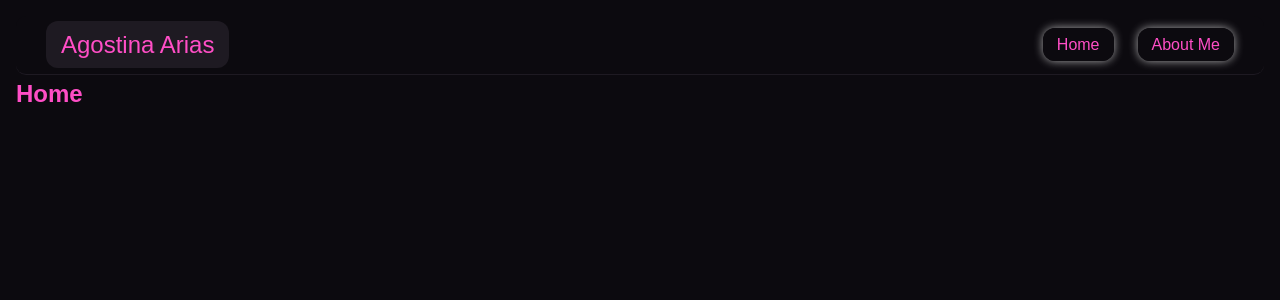
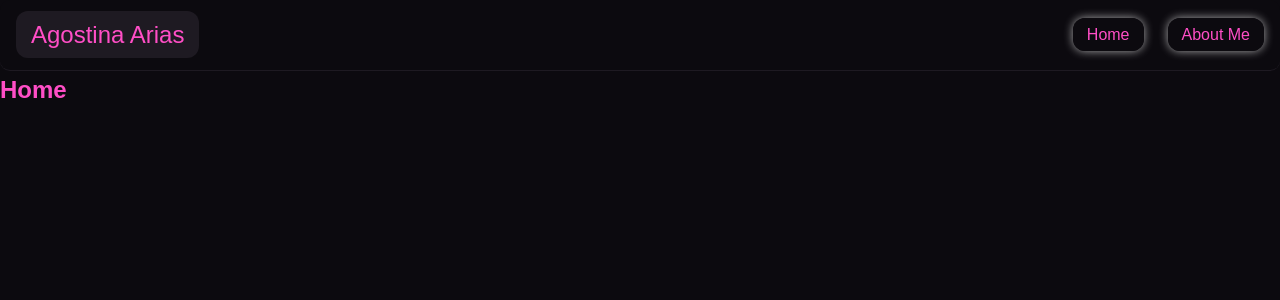
Before and after one commit to AgosArias/agostina-portfolio, a React (Vite) app in the folder client/: page / in a window 1280 px wide. Shown: the top 300 px of the page. Built offline with nearby package versions, Linux system fonts and the light colour scheme.

Commit message:
change padding

```diff
--- a/client/components/Navbar.css
+++ b/client/components/Navbar.css
@@ -9,6 +9,7 @@
   z-index: 10;
   border-bottom: 1px solid var(--accent-dark);
   border-radius: 10px;
+  padding: 1rem;
 }
 
 .logo {
--- a/client/src/App.css
+++ b/client/src/App.css
@@ -16,7 +16,6 @@ body {
   color: var(--secondary-color);
   font-family: 'Montserrat', sans-serif;
   line-height: 1.6;
-  padding: 1rem;
 }
 
 h1,
```
